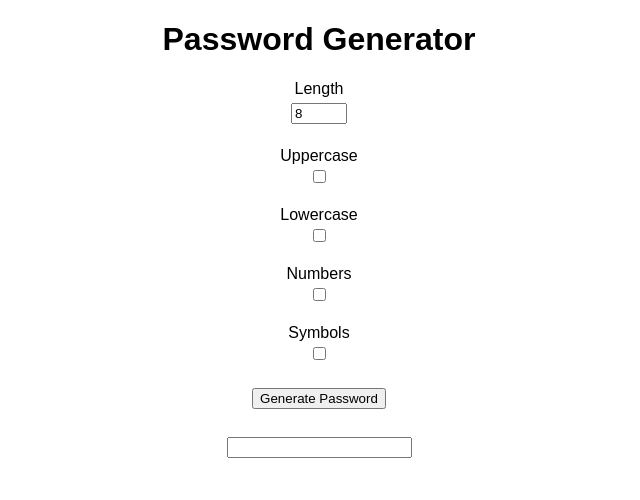
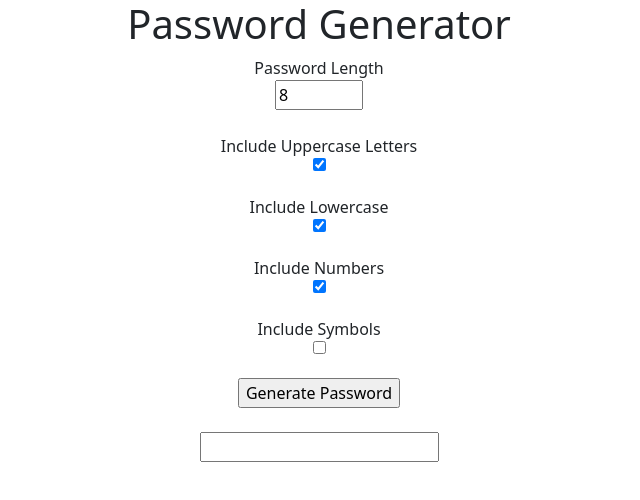
Before and after one commit to claudiahW/passwordgenerator, a plain HTML site: page index.html in a window 1280 px wide. Shown: the whole page, without its empty margins (321-961 px from the left). Drawn offline with nearby package versions, Linux system fonts and the light colour scheme.

Commit message:
add bootstap cdn link

```diff
--- a/index.html
+++ b/index.html
@@ -4,26 +4,34 @@
     <meta charset="UTF-8">
     <meta name="viewport" content="width=device-width, initial-scale=1.0">
     <title>Password Generator </title>
+
     <link rel ="stylesheet" href="style.css">
+    <link href="https://cdn.jsdelivr.net/npm/bootstrap@5.3.2/dist/css/bootstrap.min.css" rel="stylesheet">
+  <script src="https://cdn.jsdelivr.net/npm/bootstrap@5.3.2/dist/js/bootstrap.bundle.min.js"></script>
+
+
 
 </head>
 <body>
     <!-- password Generator markup -->
+    <div class="container">
     <h1>Password Generator</h1>
+
+
     <form>
-        <label for="length">Length</label>
+        <label for="length">Password Length</label>
         <input type="number" name="length" id="length" min="8" max="20" value="8">
         <br>
-        <label for="uppercase">Uppercase</label>
-        <input type="checkbox" name="uppercase" id="uppercase">
+        <label for="uppercase">Include Uppercase Letters</label>
+        <input type="checkbox" name="uppercase" id="uppercase" checked>
         <br>
-        <label for="lowercase">Lowercase</label>
-        <input type="checkbox" name="lowercase" id="lowercase">
+        <label for="lowercase">Include Lowercase</label>
+        <input type="checkbox" name="lowercase" id="lowercase" checked>
         <br>
-        <label for="numbers">Numbers</label>
-        <input type="checkbox" name="numbers" id="numbers">
+        <label for="numbers">Include Numbers</label>
+        <input type="checkbox" name="numbers" id="numbers" checked>
         <br>
-        <label for="symbols">Symbols</label>
+        <label for="symbols">Include Symbols</label>
         <input type="checkbox" name="symbols" id="symbols">
         <br>
         <input type="submit" value="Generate Password">
@@ -31,9 +39,10 @@
         <input type="text" name="password" id="password">
     </form>
     <br>
+</div>
+
 
 
   <script src="scripts.js"></script>
-
 </body>
 </html>
```
